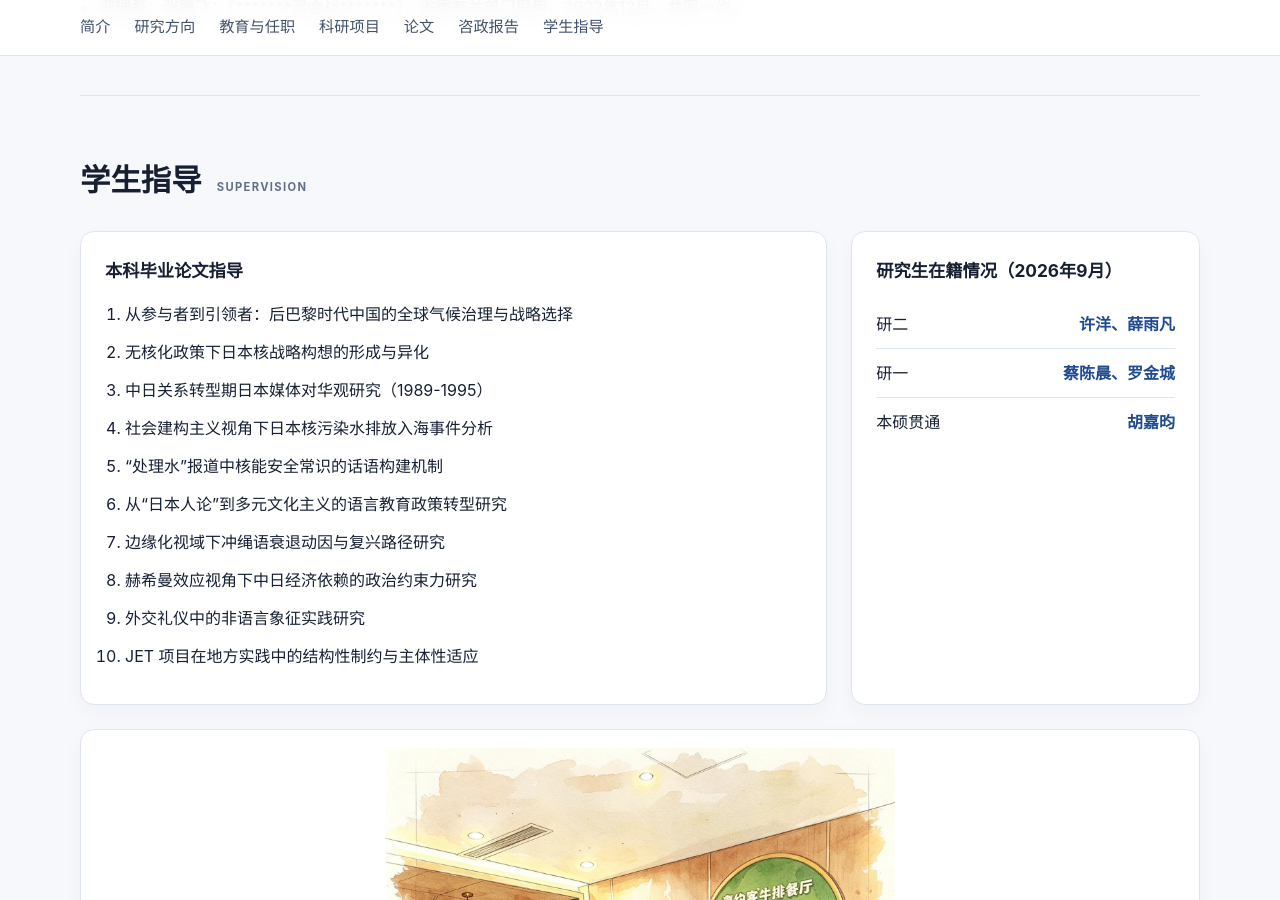
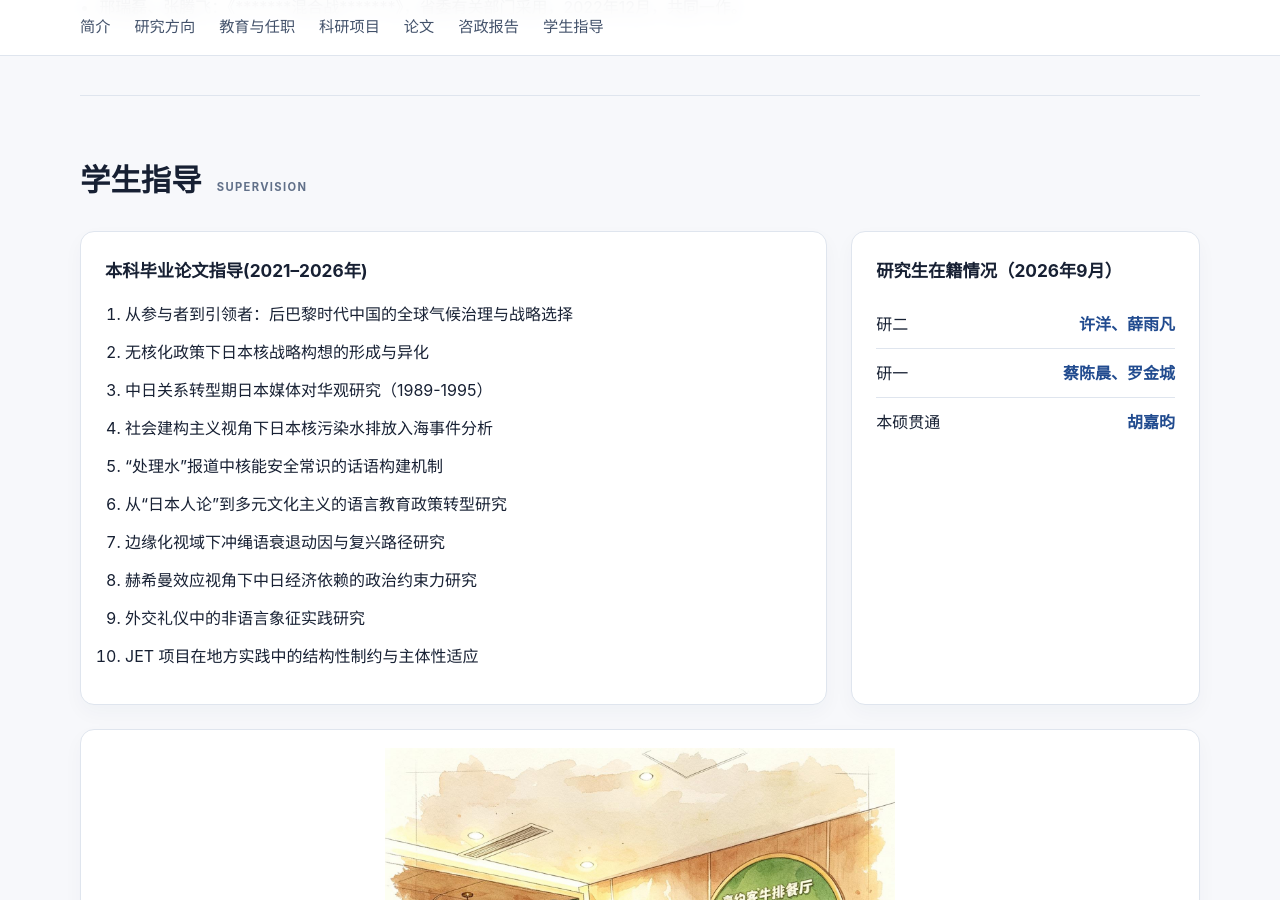
Before and after one commit to Tengfei1024/tengfeizhang, a Jekyll site: the page docs/index.html, which Jekyll copies as it is, in a window 1280 px wide and 900 px high, scrolled down 3462 px. Built offline with Jekyll 4.4.1, drawn with Linux system fonts in a browser that asks for light colours.

Commit message:
Update supervision card title with date range

```diff
--- a/docs/index.html
+++ b/docs/index.html
@@ -126,7 +126,7 @@
       <div class="supervision-grid">
 
         <div class="supervision-card">
-          <h3>本科毕业论文指导</h3>
+          <h3>本科毕业论文指导(2021–2026年)</h3>
           <ol class="supervision-list">
             <li>从参与者到引领者：后巴黎时代中国的全球气候治理与战略选择</li>
             <li>无核化政策下日本核战略构想的形成与异化</li>
```
